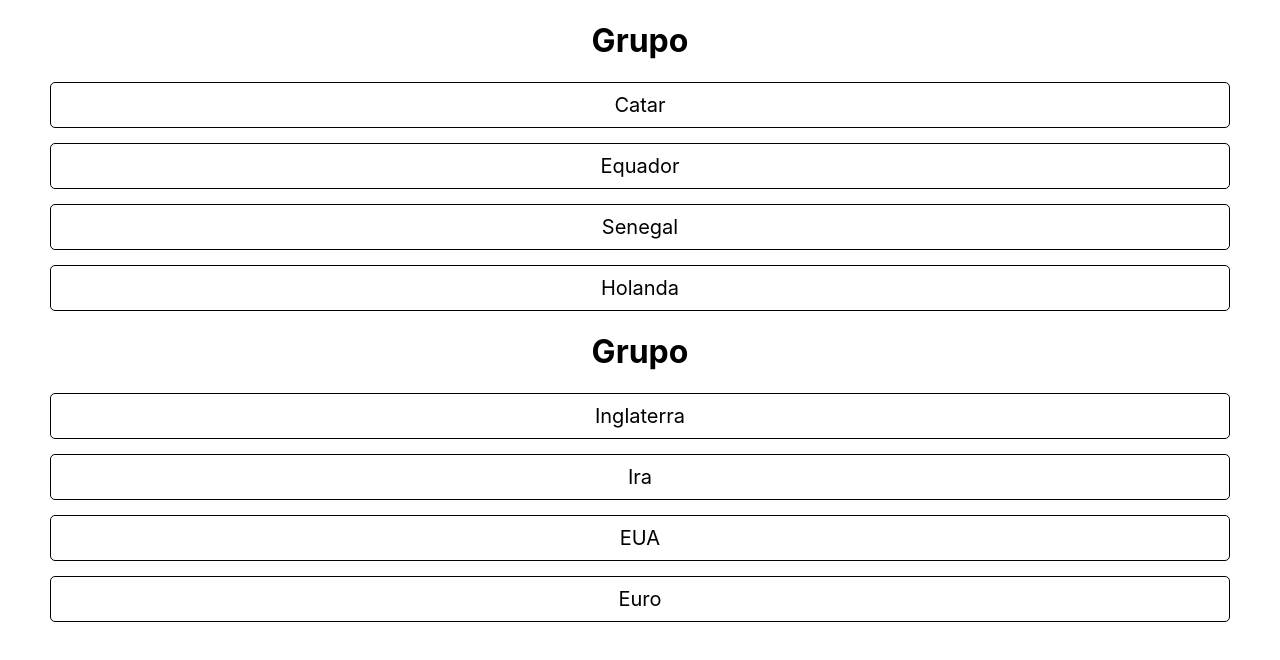
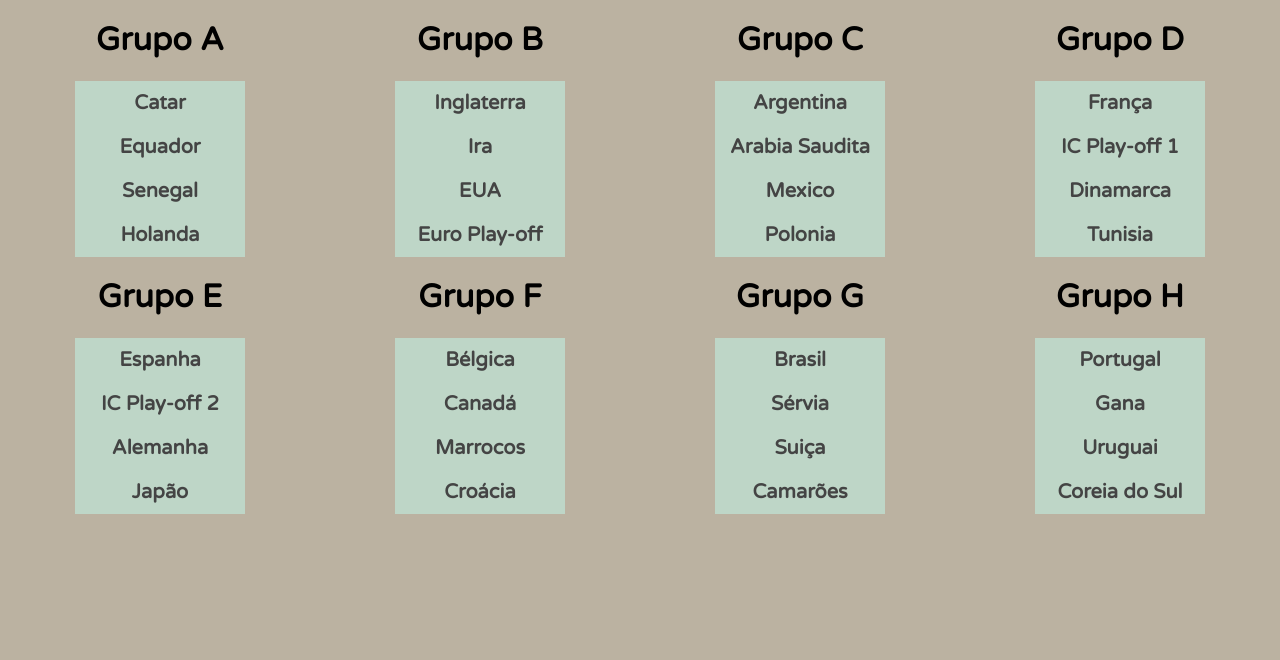
Before and after one commit to gsutavo-f/big-ball, a React (Vite) app: page / in a window 1280 px wide. Shown: the top 660 px of the page. Built offline with nearby package versions, Linux system fonts and the light colour scheme.

Commit message:
adicionados todos os grupos

```diff
--- a/index.html
+++ b/index.html
@@ -1,13 +1,22 @@
 <!DOCTYPE html>
 <html lang="en">
+
 <head>
   <meta charset="UTF-8" />
   <link rel="icon" type="image/svg+xml" href="/src/favicon.svg" />
+  <link rel="preconnect" href="https://fonts.googleapis.com">
+  <link rel="preconnect" href="https://fonts.gstatic.com" crossorigin>
+  <link href="https://fonts.googleapis.com/css2?family=Fredoka+One&display=swap" rel="stylesheet">
+  <link rel="preconnect" href="https://fonts.googleapis.com">
+  <link rel="preconnect" href="https://fonts.gstatic.com" crossorigin>
+  <link href="https://fonts.googleapis.com/css2?family=Varela+Round&display=swap" rel="stylesheet">
   <meta name="viewport" content="width=device-width, initial-scale=1.0" />
   <title>Vite App</title>
 </head>
+
 <body>
   <div id="root"></div>
   <script type="module" src="/src/main.tsx"></script>
 </body>
+
 </html>
--- a/src/App.css
+++ b/src/App.css
@@ -40,3 +40,10 @@
 button {
   font-size: calc(10px + 2vmin);
 }
+
+.group-card {
+  display: flex;
+  flex-direction: column;
+  align-items: center;
+  width: 200px;
+}
--- a/src/App.tsx
+++ b/src/App.tsx
@@ -5,18 +5,21 @@ import source_data from "./json/groups.json";
 
 const getItemsStyle = (isDragging: boolean, draggableStyle: any) => ({
   padding: 10,
-  margin: `0 50px 15px 50px`,
-  background: isDragging ? "#4a2975" : "white",
-  color: isDragging ? "white" : "black",
-  border: `1px solid black`,
+  marginBottom: `0px`,
+  background: isDragging ? "#adc0b4" : "#bed6c7",
+  color: isDragging ? "#444444" : "#444444",
   fontSize: `20px`,
-  borderRadius: `5px`,
+  fontWeight: `600`,
+  borderRadius: isDragging ? `4px` : `0`,
+  textAlign: `center`,
+  width: `150px`,
 
   ...draggableStyle
 })
 
 type IndexProps = {
   index: number;
+  groupName: string;
 }
 
 export function App(props: IndexProps) {
@@ -34,8 +37,9 @@ export function App(props: IndexProps) {
   }
 
   return (
-    <div className="App">
-      <h1>Grupo</h1>
+    <div className="group-card">
+      <h1>{props.groupName}</h1>
+      <div className="group">
         <DragDropContext onDragEnd={onDragEnd}>
           <Droppable droppableId='group'>
             {(provided) => (
@@ -60,5 +64,6 @@ export function App(props: IndexProps) {
           </Droppable>
         </DragDropContext>
       </div>
+    </div>
   )
 }
--- a/src/index.css
+++ b/src/index.css
@@ -1,13 +1,17 @@
 body {
   margin: 0;
-  font-family: -apple-system, BlinkMacSystemFont, 'Segoe UI', 'Roboto', 'Oxygen',
-    'Ubuntu', 'Cantarell', 'Fira Sans', 'Droid Sans', 'Helvetica Neue',
-    sans-serif;
+  font-family: 'Varela Round', sans-serif;
   -webkit-font-smoothing: antialiased;
   -moz-osx-font-smoothing: grayscale;
+  background-color: #bbb2a1;
 }
 
 code {
   font-family: source-code-pro, Menlo, Monaco, Consolas, 'Courier New',
     monospace;
 }
+
+.group-on {
+  display: flex;
+  justify-content: space-around;
+}
--- a/src/json/groups.json
+++ b/src/json/groups.json
@@ -20,20 +20,128 @@
         ],
         [
             {
-                "id": "1",
+                "id": "5",
                 "country": "Inglaterra"
             },
             {
-                "id": "2",
+                "id": "6",
                 "country": "Ira"
             },
             {
-                "id": "3",
+                "id": "7",
                 "country": "EUA"
             },
             {
-                "id": "4",
-                "country": "Euro"
+                "id": "8",
+                "country": "Euro Play-off"
+            }
+        ],
+        [
+            {
+                "id": "9",
+                "country": "Argentina"
+            },
+            {
+                "id": "10",
+                "country": "Arabia Saudita"
+            },
+            {
+                "id": "11",
+                "country": "Mexico"
+            },
+            {
+                "id": "12",
+                "country": "Polonia"
+            }
+        ],
+        [
+            {
+                "id": "13",
+                "country": "França"
+            },
+            {
+                "id": "14",
+                "country": "IC Play-off 1"
+            },
+            {
+                "id": "15",
+                "country": "Dinamarca"
+            },
+            {
+                "id": "16",
+                "country": "Tunisia"
+            }
+        ],
+        [
+            {
+                "id": "17",
+                "country": "Espanha"
+            },
+            {
+                "id": "18",
+                "country": "IC Play-off 2"
+            },
+            {
+                "id": "19",
+                "country": "Alemanha"
+            },
+            {
+                "id": "20",
+                "country": "Japão"
+            }
+        ],
+        [
+            {
+                "id": "21",
+                "country": "Bélgica"
+            },
+            {
+                "id": "22",
+                "country": "Canadá"
+            },
+            {
+                "id": "23",
+                "country": "Marrocos"
+            },
+            {
+                "id": "24",
+                "country": "Croácia"
+            }
+        ],
+        [
+            {
+                "id": "25",
+                "country": "Brasil"
+            },
+            {
+                "id": "26",
+                "country": "Sérvia"
+            },
+            {
+                "id": "27",
+                "country": "Suiça"
+            },
+            {
+                "id": "28",
+                "country": "Camarões"
+            }
+        ],
+        [
+            {
+                "id": "29",
+                "country": "Portugal"
+            },
+            {
+                "id": "30",
+                "country": "Gana"
+            },
+            {
+                "id": "31",
+                "country": "Uruguai"
+            },
+            {
+                "id": "32",
+                "country": "Coreia do Sul"
             }
         ]
     ]
--- a/src/main.tsx
+++ b/src/main.tsx
@@ -5,9 +5,17 @@ import { App } from './App'
 
 ReactDOM.render(
   <React.StrictMode>
-    <div>
-      <App index={0} />
-      <App index={1} />
+    <div className='group-on'>
+      <App index={0} groupName="Grupo A" />
+      <App index={1} groupName="Grupo B" />
+      <App index={2} groupName="Grupo C" />
+      <App index={3} groupName="Grupo D" />
+    </div>
+    <div className='group-on'>
+      <App index={4} groupName="Grupo E" />
+      <App index={5} groupName="Grupo F" />
+      <App index={6} groupName="Grupo G" />
+      <App index={7} groupName="Grupo H" />
     </div>
   </React.StrictMode>,
   document.getElementById('root')
```
Lines whose indentation alone changed are shown as unchanged.
